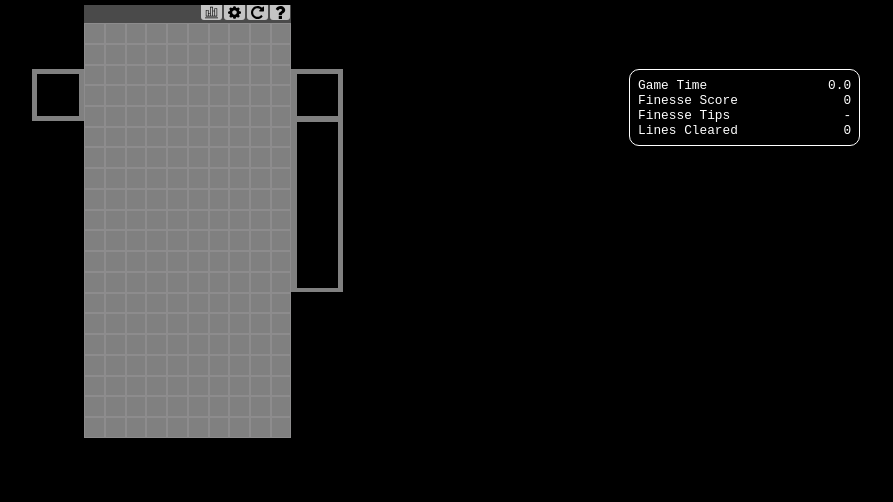
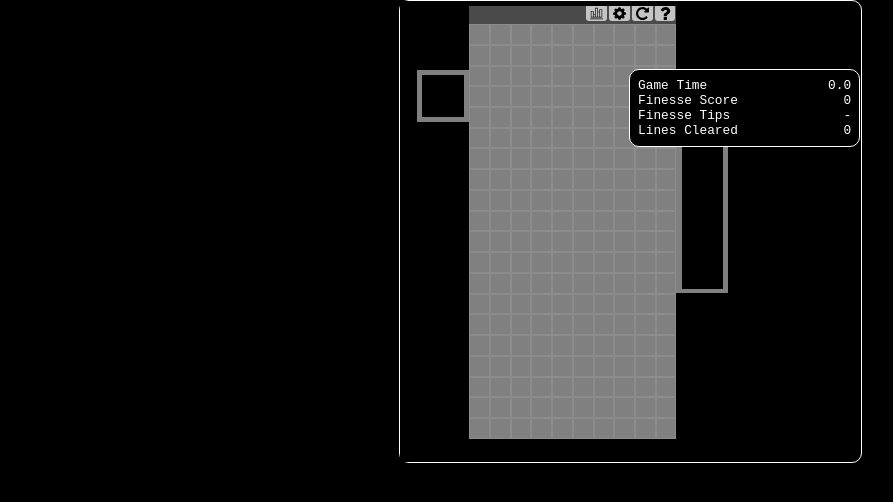
Before and after one commit to ambmdusd/ambmdusd.github.io, a plain HTML site: page index.html in a window 1280 px wide. Shown: the whole page, without its empty margins (241-1134 px from the left). Drawn offline with Linux system fonts and the light colour scheme.

Commit message:
Update basic page.css

```diff
--- a/css/basic page.css
+++ b/css/basic page.css
@@ -20,7 +20,13 @@ body {
 
 #play-area {
     width: 60%;
+    left: 50%;
     position: relative;
+    border-spacing: 0px;
+    border-radius: 10px;
+    border-style: solid;
+    border-width: 1px;
+    border-color: white;
 }
 
 #stats {
@@ -37,7 +43,7 @@ body {
     border-radius: 10px;
     border-style: solid;
     border-width: 1px;
-    border-color: white
+    border-color: white;
 }
 
 td {
```
